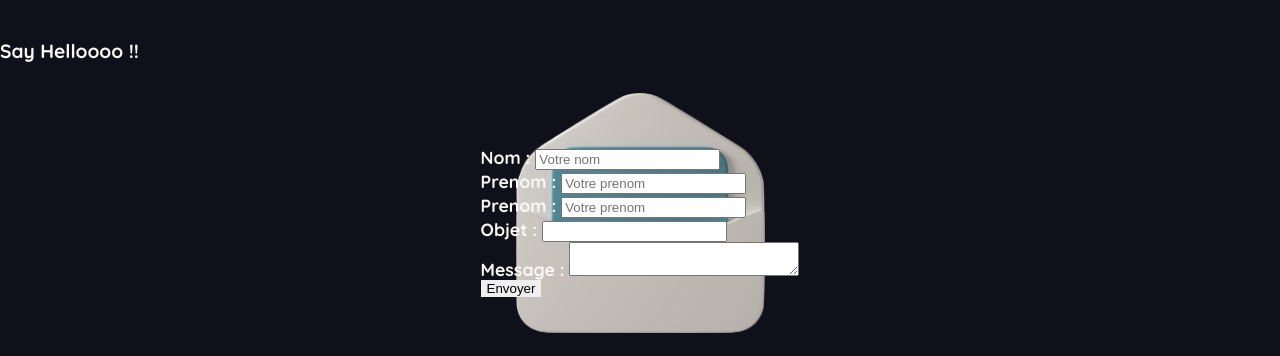
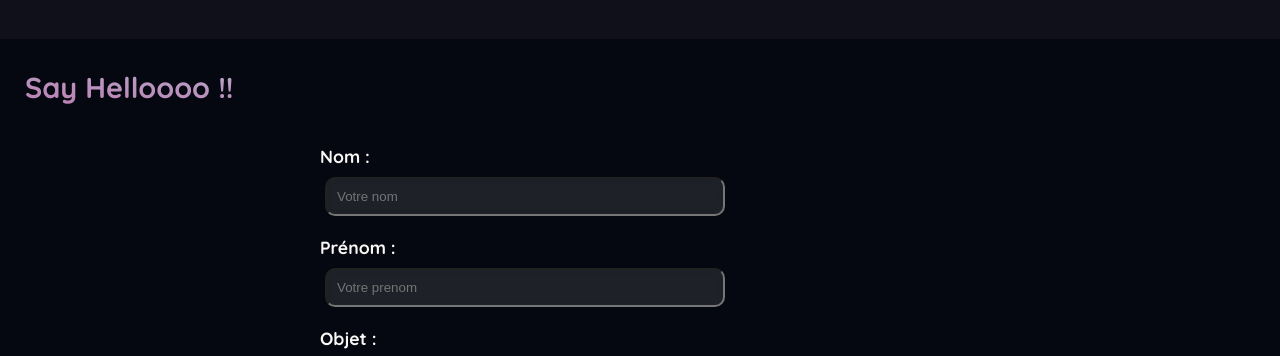
Before and after one commit to evy-vy/Portfolio, a website: page index.html in a window 1280 px wide. Shown: the part 2791-3147 px from the top of the page. Drawn offline with nearby package versions, Linux system fonts and the light colour scheme.

Commit message:
footer ok, form in progress, up-btn css ok

```diff
--- a/index.html
+++ b/index.html
@@ -168,38 +168,36 @@
         <h2 class="contact__title">Say Helloooo !!</h2>
         <div class="contact__container">
           <div class="contact__img-container">
-            <img class="contact__img" src="./images/mail.webp" alt="une enveloppe">
+            <img class="contact__img" src="./images/communication.png" alt="une enveloppe">
           </div>
-          <form method="POST" action="" class="form" id="form">
+          <div class="contact__form-container">
+            <form method="POST" action="" class="form">
               <div class="form__container">
                 <label for="name">Nom : </label>
                 <input class="form-control input__form" type="text" id="name" name="name" placeholder="Votre nom" maxlength="20" required>
                 <small id="passwordWarning"></small>
               </div>
               <div class="form__container">
-              <label for="username">Prenom : </label>
-              <input class="form-control input__form" type="text" id="username" prenom="username" placeholder="Votre prenom" maxlength="20" required>
-              <small id="passwordWarning"></small>
-            </div>
-            <div class="form__container">
-              <label for="username">Prenom : </label>
+                <label for="username">Prénom : </label>
                 <input class="form-control input__form" type="text" id="username" name="username" placeholder="Votre prenom" minlenght="2" maxlength="20" required>
                 <small id="passwordWarning"></small>
               </div>
               <div class="form__container">
                 <label for="object">Objet : </label>
-              <input class="form-control input__form" type="text" id="object" name="objet" minlenght="2" maxlength="10" required>
+                <input class="form-control input__form" type="text" id="object" name="objet"
+                placeholder="Objet" minlenght="2" maxlength="10" required>
                 <small id="passwordWarning"></small>
               </div>
               <div class="form__container">
                 <label for="content">Message : </label>
-              <textarea class="form-control input__form" type="text" id="content" name="content" placeholde="Message" row="10" cols="30" required ></textarea>
+                <textarea class="form-control input__form" type="text" id="content" name="content" placeholder="Votre message..." row="12" cols="35" required ></textarea>
                 <small id="passwordWarning"></small>
               </div>
               <button id="send" class="check-btn" type="submit" value="envoyer">Envoyer
               </button>
             <span id="form__error"></span>
             </form>
+          </div>
         </div>
       </section>
     </main>
--- a/scss/layout/_contact.scss
+++ b/scss/layout/_contact.scss
@@ -1,33 +1,89 @@
 #contact {
-  background: #10101a;
+  background: #050810;
   width: 100%;
+  padding-top: 10px;
 }
 
 .contact {
   width: 100%;
 
+  &__title {
+    @include h2;
+    background-image: linear-gradient(185deg, #b0f3f1, #bd76ae);
+    margin: 10px 10px 30px 15px;
+  }
+
   &__container {
     display: flex;
-    padding: 30px 10px;
     justify-content: center;
-    align-items: center;
-    position: relative;
+    padding-bottom: 10px;
   }
 
   &__img-container {
     display: flex;
-    justify-content: center;
+    object-fit: cover;
+    position: relative;
+    display: none;
   }
 
-  &__img {
-    width: 250px;
+  &__form-container {
+    min-width: 60vh;
+
+    @include mobile-mid {
+      width: 70vh;
+    }
+
+    @include mobile-max {
+      width: 70vh;
+    }
+
+    @include tablette {
+      width: 80vh;
+    }
   }
 }
 
-#form {
-  position: absolute;
+.form {
+  margin-bottom: 20px;
+
+  &__container {
+    width: 100%;
+    display: flex;
+    flex-direction: column;
+  }
+}
+
+input,
+textarea {
+  padding: 10px;
+  margin: 10px 5px 20px 5px;
+  border-radius: 10px;
+  backdrop-filter: blur(5px);
+}
+
+input {
+  @include tablette {
+    width: 50vh;
+  }
+}
+
+textarea {
+  max-width: 100%;
+  padding: 10px;
+  height: 200px;
+  font-size: 0.8rem;
+  letter-spacing: 1px;
 }
 
 #send {
-  position: absolute;
+  padding: 8px;
+  width: 85px;
+  border-radius: 15px;
+  background: #f4427d;
+  color: #fff;
+  font-size: clamp(0.8rem, 2vw, 1rem);
+
+  @include tablette {
+    width: 90px;
+  }
 }
--- a/scss/layout/_footer.scss
+++ b/scss/layout/_footer.scss
@@ -1,5 +1,5 @@
 .footer {
-  background: #050810;
+  background: #10101a;
 
   &__container {
     display: flex;
@@ -17,11 +17,12 @@
 
 .footer__socialLinks {
   flex-direction: row;
-  justify-content: space-evenly;
   margin-left: -35px;
   width: 100%;
 
   &>a {
     position: inherit;
+    padding: 5px;
+    margin: 5px;
   }
 }
--- a/scss/layout/_portfolio.scss
+++ b/scss/layout/_portfolio.scss
@@ -19,3 +19,16 @@
 .github-size {
   font-size: clamp(1.4rem, 2vw, 1.8rem);
 }
+
+#form {
+  backdrop-filter: blur(5px);
+  width: 238px;
+  border: solid 2px;
+  padding: 10px;
+  display: block;
+}
+
+input,
+textarea {
+  background: rgba($color: #fff, $alpha: .1);
+}
```
Also changed, not shown: css/style.css, images/communication.png (added), 3 other files. Lines whose indentation alone changed are shown as unchanged.
